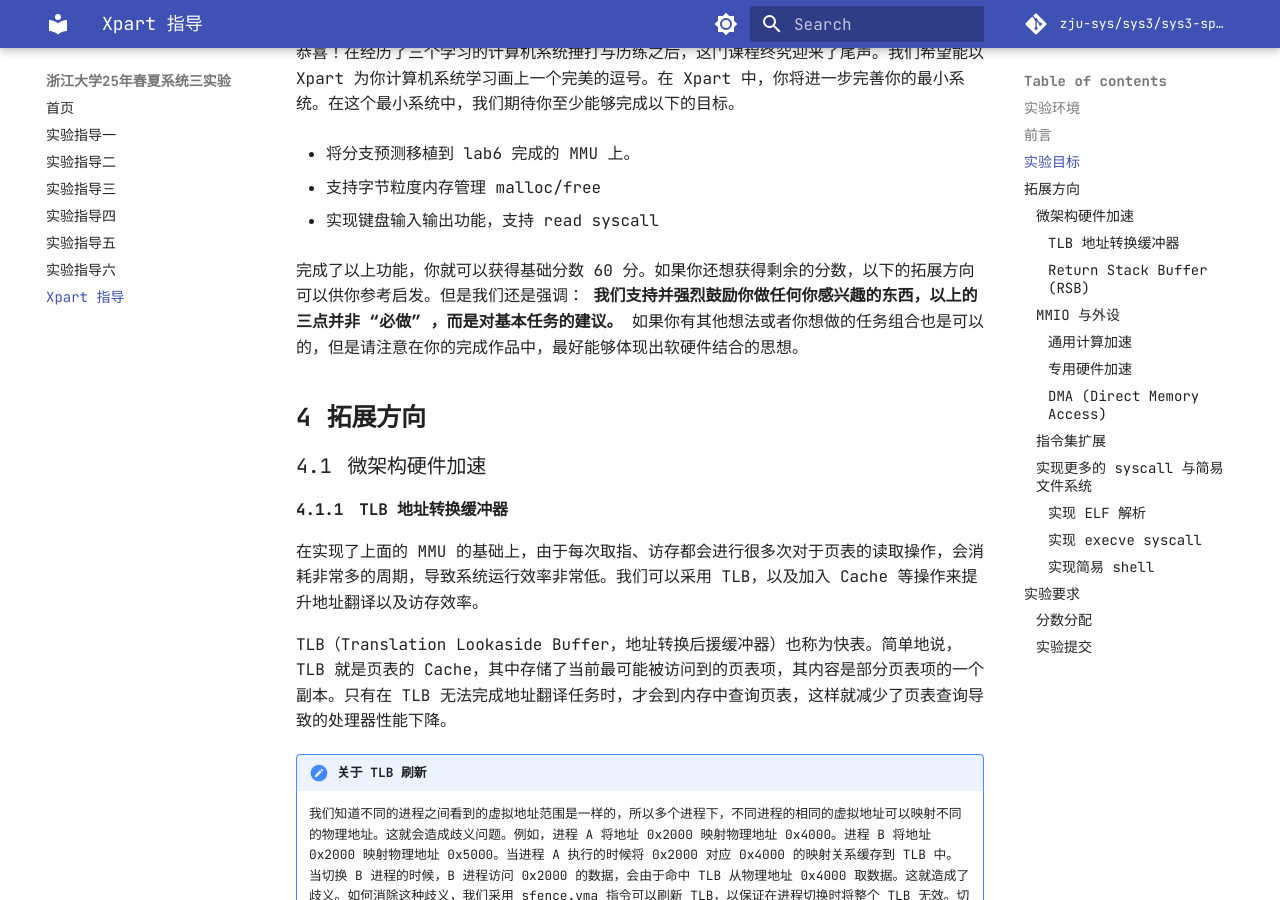
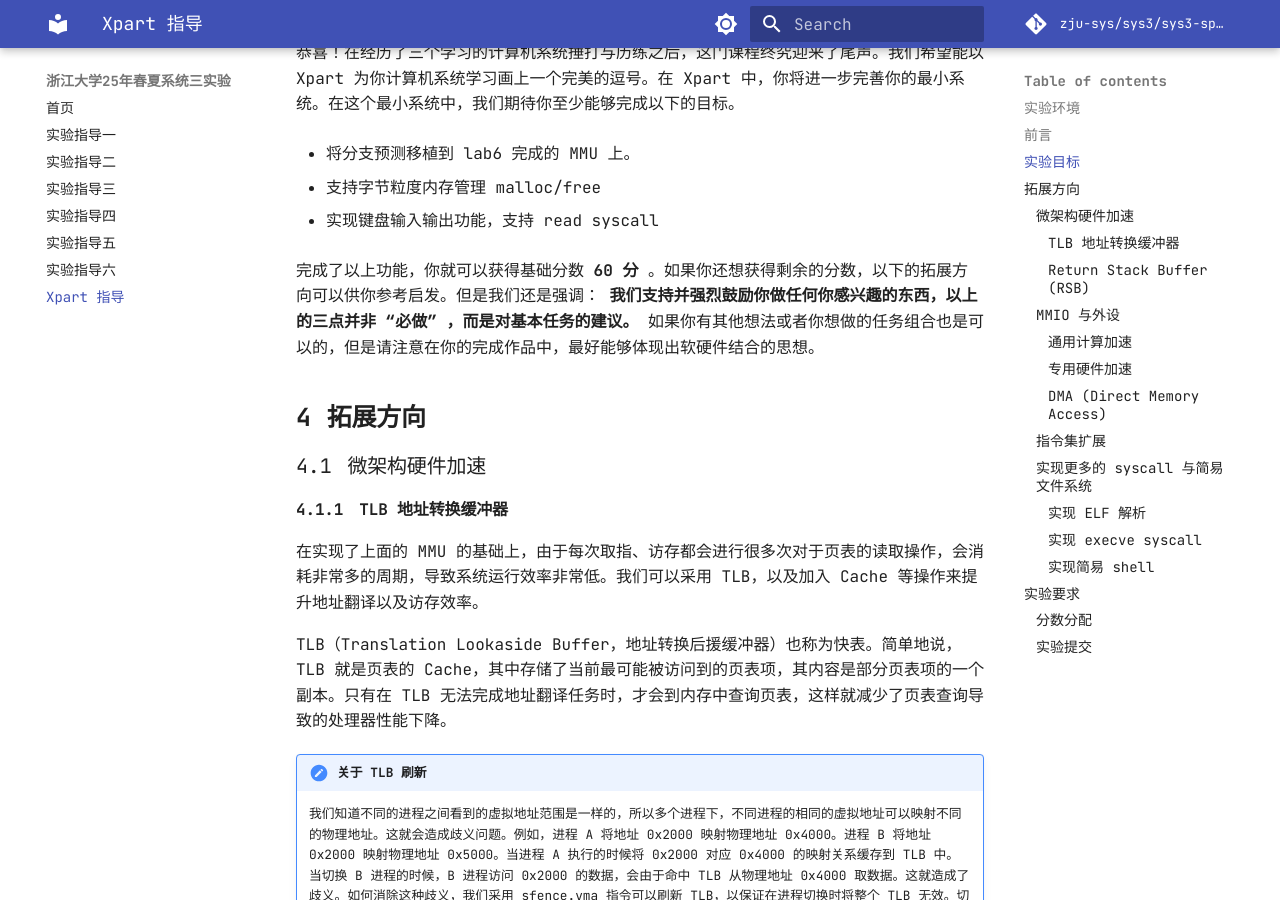
Before and after one commit to ZZC071212/computer_system, an MkDocs documentation site: the page built from docs/xpart.md, in a window 1280 px wide and 900 px high, scrolled down 871 px. Built offline with MkDocs 1.6.1 and Material for MkDocs 9.7.7, drawn with Linux system fonts in a browser that asks for light colours; some web fonts are replaced.

```diff
--- a/docs/xpart.md
+++ b/docs/xpart.md
@@ -29,7 +29,7 @@
 
 - 实现键盘输入输出功能，支持 read syscall
 
-完成了以上功能，你就可以获得基础分数 60 分。如果你还想获得剩余的分数，以下的拓展方向可以供你参考启发。但是我们还是强调： **我们支持并强烈鼓励你做任何你感兴趣的东西，以上的三点并非 “必做” ，而是对基本任务的建议。** 如果你有其他想法或者你想做的任务组合也是可以的，但是请注意在你的完成作品中，最好能够体现出软硬件结合的思想。
+完成了以上功能，你就可以获得基础分数 **60 分** 。如果你还想获得剩余的分数，以下的拓展方向可以供你参考启发。但是我们还是强调： **我们支持并强烈鼓励你做任何你感兴趣的东西，以上的三点并非 “必做” ，而是对基本任务的建议。** 如果你有其他想法或者你想做的任务组合也是可以的，但是请注意在你的完成作品中，最好能够体现出软硬件结合的思想。
 
 ## 拓展方向
 
```
